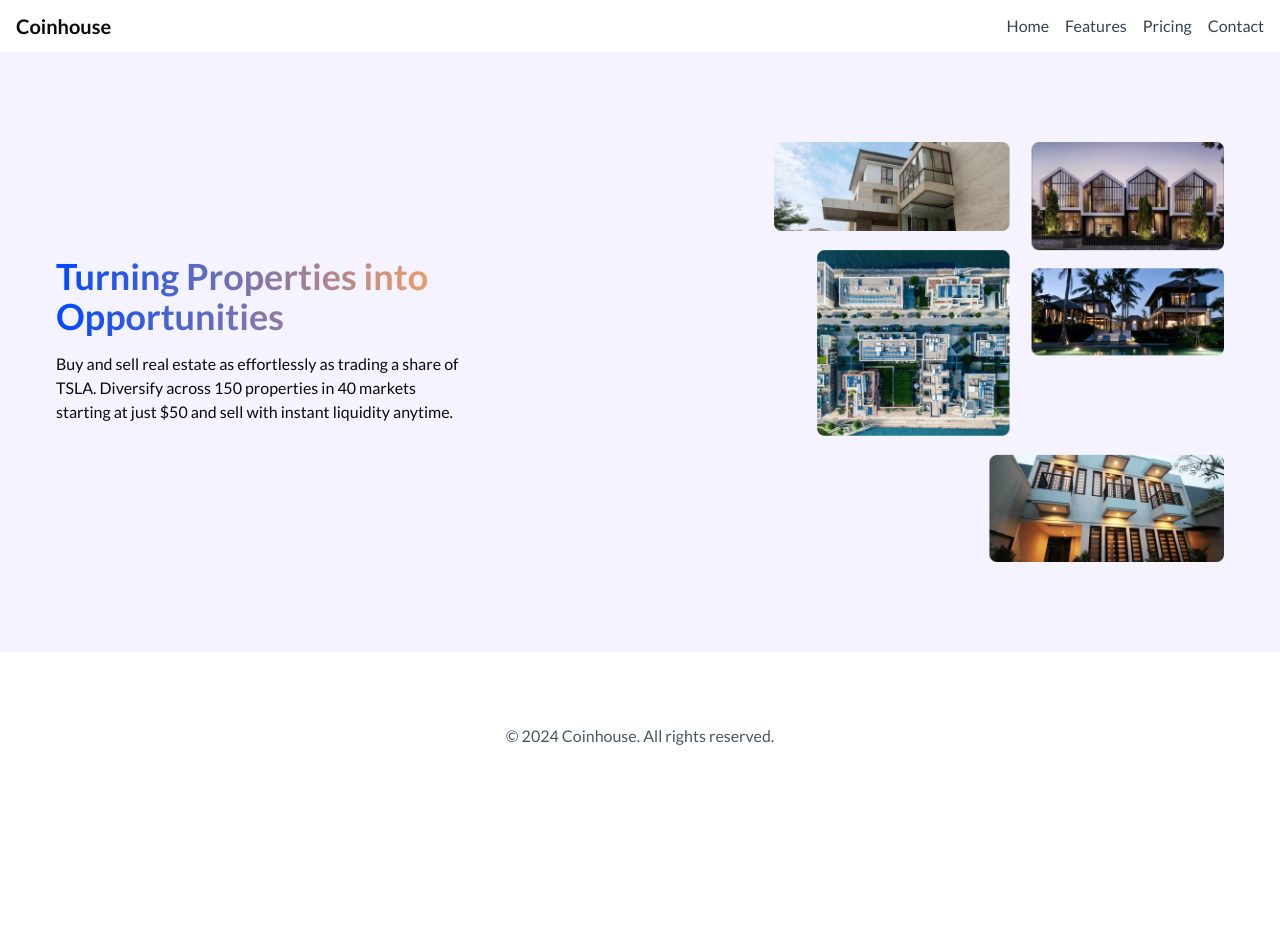
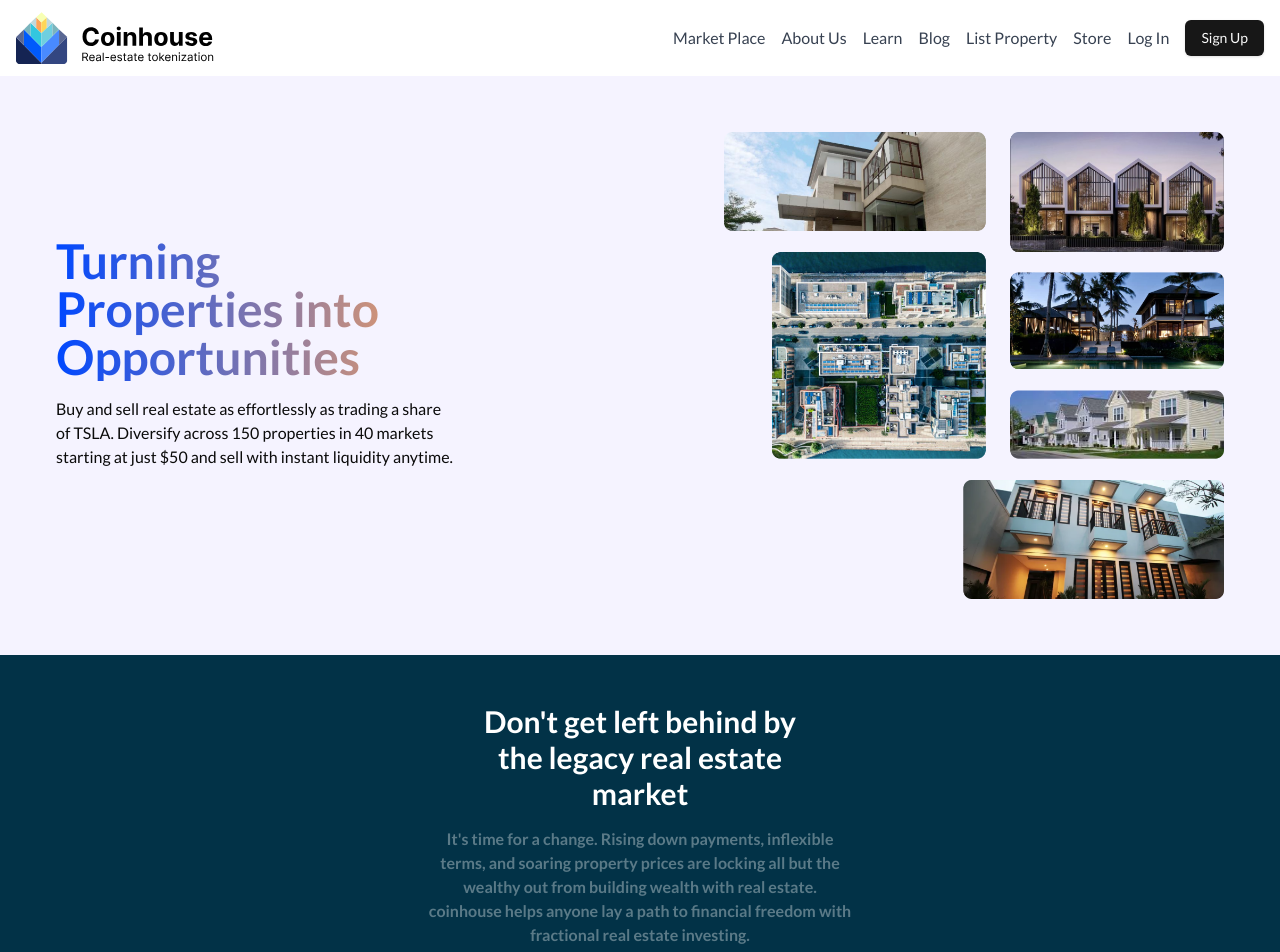
Before and after one commit to valuin/coinhouse, a Next.js app: page / in a window 1280 px wide. Shown: the top 952 px of the page. Before the commit the page ends 852 px from the top, so only its background shows below. Built offline with nearby package versions, Linux system fonts and the light colour scheme.

Commit message:
feat: navbar

```diff
--- a/app/page.tsx
+++ b/app/page.tsx
@@ -1,39 +1,75 @@
 import Image from "next/image";
+import { Button } from "@/components/ui/button";
 
 export default function Home() {
   return (
     <>
       <nav className="bg-white shadow-md">
         <div className="max-w-7xl mx-auto px-4 py-3 flex justify-between items-center">
-          <div className="text-xl font-lato font-bold">Coinhouse</div>
-          <div className="space-x-4">
-            <a href="#" className="text-gray-700 hover:text-primary">Home</a>
-            <a href="#" className="text-gray-700 hover:text-primary">Features</a>
-            <a href="#" className="text-gray-700 hover:text-primary">Pricing</a>
-            <a href="#" className="text-gray-700 hover:text-primary">Contact</a>
+          <Image
+            src="/LogoCoinhouse.svg"
+            alt="Coinhouse Logo"
+            width={200}
+            height={100}
+          />
+          <div className="flex items-center space-x-4">
+            <a href="#" className="text-gray-700 hover:text-primary">
+              Market Place
+            </a>
+            <a href="#" className="text-gray-700 hover:text-primary">
+              About Us
+            </a>
+            <a href="#" className="text-gray-700 hover:text-primary">
+              Learn
+            </a>
+            <a href="#" className="text-gray-700 hover:text-primary">
+              Blog
+            </a>
+            <a href="#" className="text-gray-700 hover:text-primary">
+              List Property
+            </a>
+            <a href="#" className="text-gray-700 hover:text-primary">
+              Store
+            </a>
+            <a href="#" className="text-gray-700 hover:text-primary">
+              Log In
+            </a>
+            <Button variant="default">Sign Up</Button>
           </div>
         </div>
       </nav>
-      <main className="h-screen relative overflow-hidden flex flex-col">
+      <main className="h-full relative overflow-hidden flex flex-col">
         <section className="bg-violet-50 pb-8 h-3/4 flex flex-row items-center justify-between text-start relative p-6 md:p-14">
           <div className="flex flex-col">
-          <h1 className="font-lato font-bold text-4xl mb-4 bg-gradient-to-r from-hero-blue to-hero-orange w-3/5 text-transparent bg-clip-text">Turning Properties into Opportunities</h1>
+            <h1 className="font-lato font-bold text-5xl mb-4 bg-gradient-to-r from-hero-blue to-hero-orange w-3/5 text-transparent bg-clip-text">
+              Turning Properties into Opportunities
+            </h1>
             <p className="mb-6 max-w-2xl w-3/5">
-              Buy and sell real estate as effortlessly as trading a share of TSLA.
-              Diversify across 150 properties in 40 markets starting at just $50
-              and sell with instant liquidity anytime.
+              Buy and sell real estate as effortlessly as trading a share of
+              TSLA. Diversify across 150 properties in 40 markets starting at
+              just $50 and sell with instant liquidity anytime.
             </p>
           </div>
           <Image
             src={"/LandingCoinhouse.png"}
             alt="Coinhouse Logo"
-            width={450}
-            height={450}
+            width={500}
+            height={500}
             className="relative"
           />
         </section>
-        <section className="bg-white pb-8 h-1/4 flex items-center justify-center">
-          <p className="text-gray-600">© 2024 Coinhouse. All rights reserved.</p>
+        <section className="bg-hero-secondary py-12 h-full font-bold text-white flex items-center justify-center">
+          <div className="flex flex-col text-center items-center justify-center">
+            <h1 className="text-3xl w-1/4">
+              Don't get left behind by the legacy real estate market
+            </h1>
+            <p className="w-1/3 text-base opacity-35 mt-4">
+              It's time for a change. Rising down payments, inflexible terms, and
+              soaring property prices are locking all but the wealthy out from
+              building wealth with real estate. coinhouse helps anyone lay a path
+              to financial freedom with fractional real estate investing.
+            </p>
+          </div>
         </section>
       </main>
     </>
--- a/tailwind.config.ts
+++ b/tailwind.config.ts
@@ -16,6 +16,7 @@ const config: Config = {
 			hero: {
 				blue: '#0048FF',
 				orange: '#FFA459',
+				secondary: '#023247',
 			},
   			background: 'hsl(var(--background))',
   			foreground: 'hsl(var(--foreground))',
```
Also changed, not shown: public/LandingCoinhouse.png, public/LogoCoinhouse.svg (added).
